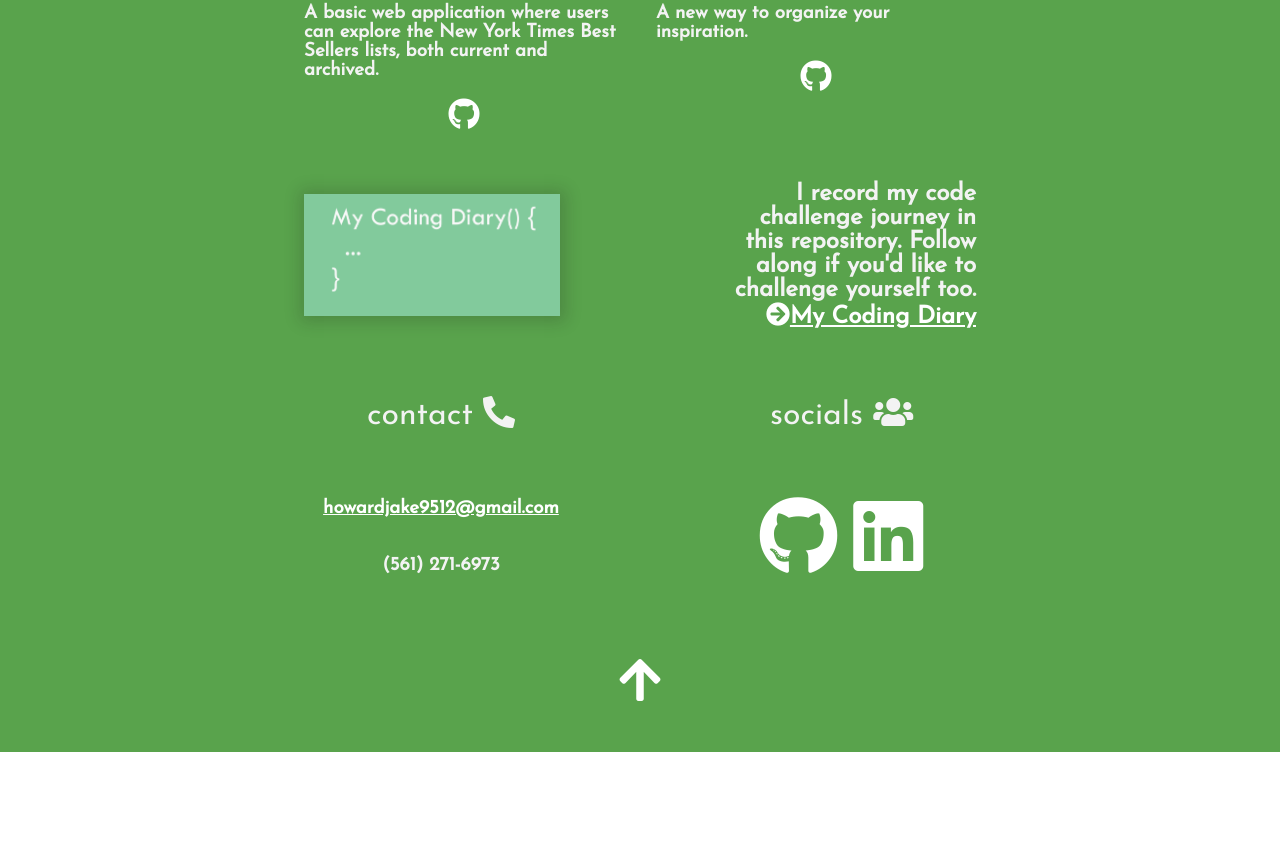
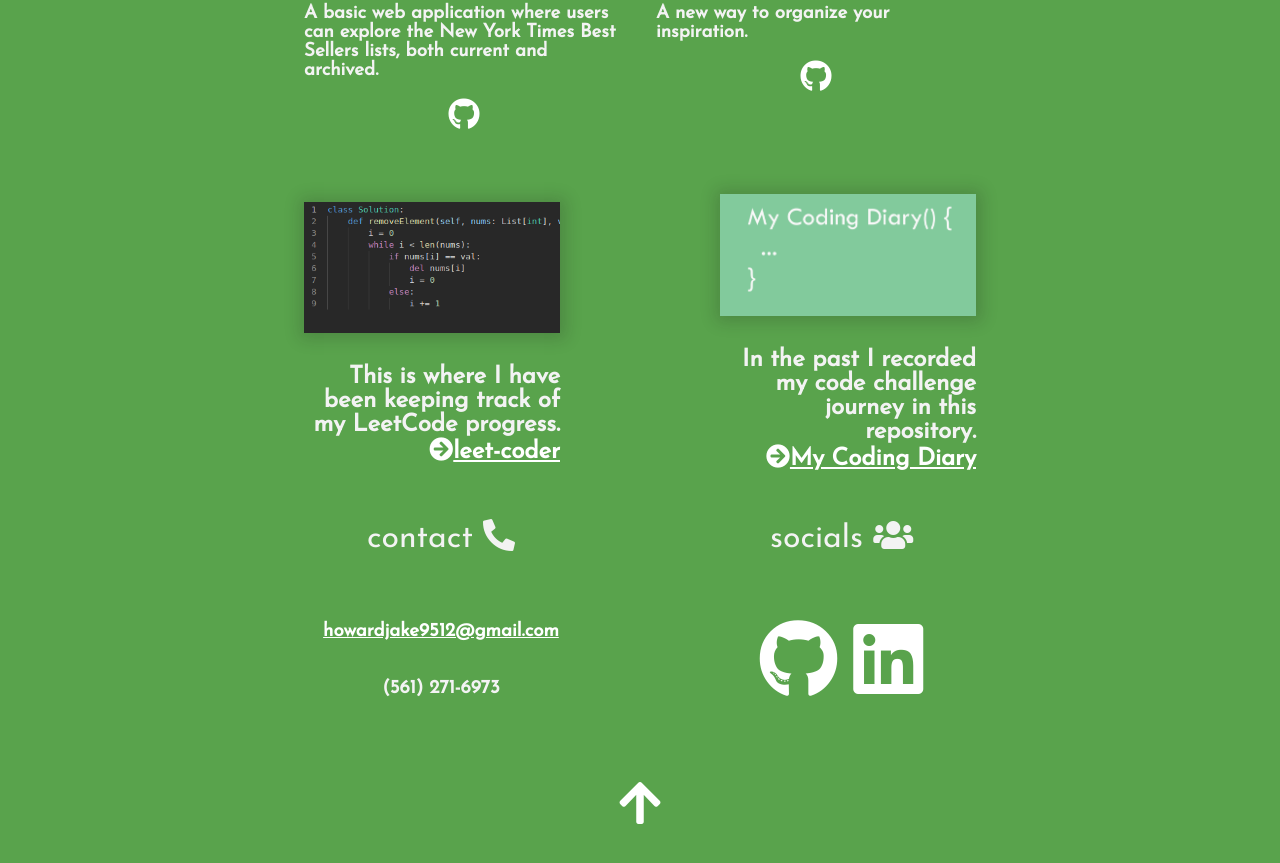
Before and after one commit to howardjake/Portfolio, a React (Create React App) app: page / in a window 1280 px wide. Shown: the part 1593-2456 px from the top of the page. Before the commit the page ends 2345 px from the top, so only its background shows below. Built offline with nearby package versions, Linux system fonts and the light colour scheme.

Commit message:
add leet code link

```diff
--- a/src/components/Blog/Blog.js
+++ b/src/components/Blog/Blog.js
@@ -5,14 +5,24 @@ const Blog = (props) => {
         <div className="blog">
 
             <div>
-            <a href="https://github.com/howardjake/My_Coding_Dairy">
+            <a target="_blank" rel="noreferrer" href="https://github.com/howardjake/leet-coder">
+                <img  className="blog-img" src="projects/leet-code.png" alt="" />
+            </a>
+
+            <h2 className="blog-message">This is where I have been keeping track of my LeetCode progress.
+            <br />
+            <a target="_blank" rel="noreferrer" href="https://github.com/howardjake/leet-coder"> <i className="fas fa-arrow-circle-right"></i>leet-coder</a></h2>
+            </div>
+
+            <div>
+            <a target="_blank" rel="noreferrer" href="https://github.com/howardjake/My_Coding_Dairy">
                 <img  className="blog-img" src="projects/Blog.png" alt="" />
             </a>
 
+            <h2 className="blog-message">In the past I recorded my code challenge journey in this repository.
+            <br />
+            <a target="_blank" rel="noreferrer" href="https://github.com/howardjake/My_Coding_Dairy"> <i className="fas fa-arrow-circle-right"></i>My Coding Diary</a></h2>
             </div>
-            <h2 className="blog-message">I record my code challenge journey in this repository. Follow along if you'd like to challenge yourself too.
-            <br />
-            <a href="https://github.com/howardjake/My_Coding_Dairy"> <i className="fas fa-arrow-circle-right"></i>My Coding Diary</a></h2>
 
         </div>
     )
```
Also changed, not shown: public/projects/leet-code.png (added), 1 other file (tests, documents, lock files or other folders).
